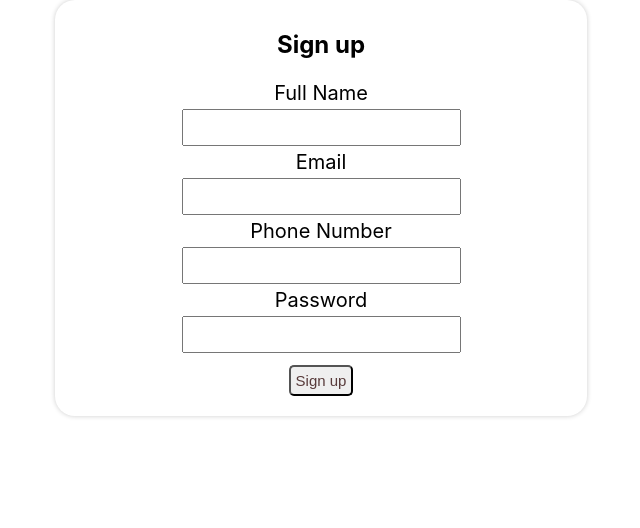
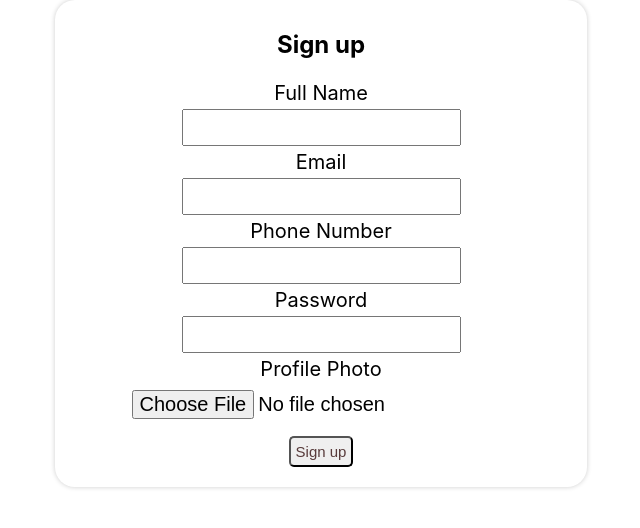
Before and after one commit to Sakui-ph/secure-development, a React (Create React App) app in the folder client/: page / in a window 1280 px wide. Shown: the top 528 px of the page, without its empty margins (319-959 px from the left). Built offline with nearby package versions, Linux system fonts and the light colour scheme; the HTML template or start-up script is replaced by a standard one.

Commit message:
added photo input

```diff
--- a/client/src/components/signup.css
+++ b/client/src/components/signup.css
@@ -46,3 +46,16 @@
 	width: fit-content;
 	padding: 5px;
 }
+
+.image-preview-container {
+    width: 200px;
+    height: 200px;
+	margin: auto;
+    overflow: hidden;
+}
+
+.image-preview img {
+    width: 100%;
+    height: 100%;
+    object-fit: contain;
+}
--- a/client/src/components/signup.js
+++ b/client/src/components/signup.js
@@ -1,5 +1,4 @@
-import React from "react";
-import { useState } from "react";
+import React, { useState } from "react";
 import './signup.css';
 
 export default function Form() {
@@ -7,6 +6,8 @@ export default function Form() {
 	const [email, setEmail] = useState("");
 	const [password, setPassword] = useState("");
 	const [number, setNumber] = useState("");
+	const [profileImage, setProfileImage] = useState(null);
+	const [imagePreview, setImagePreview] = useState(null);
 
 	const [submitted, setSubmitted] = useState(false);
 	const [error, setError] = useState(false);
@@ -31,9 +32,30 @@ export default function Form() {
 		setSubmitted(false);
 	};
 
+	const handleImageChange = (e) => {
+		const imageFile = e.target.files[0];
+		setProfileImage(imageFile);
+		setSubmitted(false);
+
+		const reader = new FileReader();
+		reader.onloadend = () => {
+			setImagePreview(reader.result);
+		};
+		if (imageFile) {
+			reader.readAsDataURL(imageFile);
+		} else {
+			setImagePreview(null);
+		}
+	};
+    /*
+	const removeImage = () => {
+        setProfileImage(null);
+        setImagePreview(null);
+    };
+	*/
 	const handleSubmit = (e) => {
 		e.preventDefault();
-		if (name === "" || email === "" || password === "" || number === "") {
+		if (name === "" || email === "" || password === "" || number === "" || profileImage === null) {
 			setError(true);
 		} else {
 			setSubmitted(true);
@@ -106,6 +128,23 @@ export default function Form() {
 					type="password"
 				/>
 
+				<label className="label">Profile Photo</label>
+				<input
+					onChange={handleImageChange}
+					className="input"
+					type="file"
+					accept="image/*"
+				/>
+
+				{imagePreview && (
+                    <div className="image-preview-container">
+                        <div className="image-preview">
+                            <img src={imagePreview} alt="Preview" />
+                            {/*<button onClick={removeImage} className="remove-image-btn">Remove</button>*/}
+                        </div>
+                    </div>
+                )}
+
 				<div className="messages">
 					{errorMessage()}
 					{successMessage()}
```
